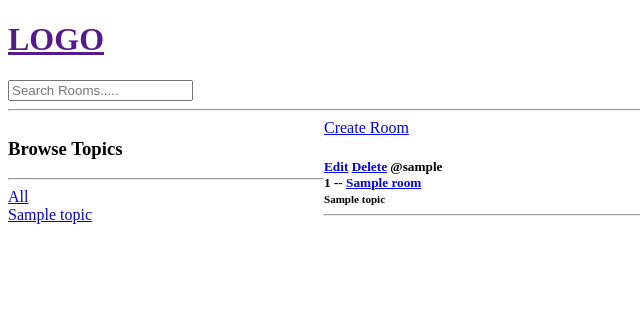
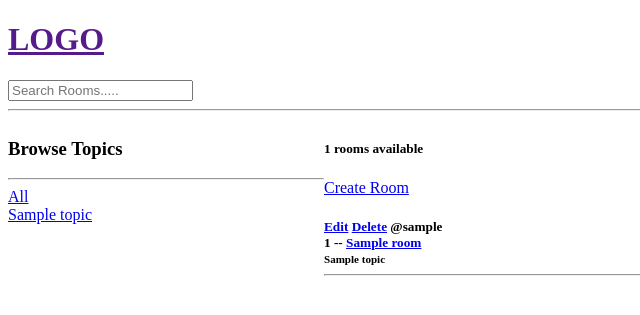
Before and after one commit to Briankurtish/studybud, a Django app: template base/templates/base/home.html in a window 1280 px wide. Shown: the top 315 px of the page, without its empty margins (0-640 px from the left). Run offline with Django 4.2, Linux system fonts and the light colour scheme; the template is opened without the code that fills it: most values are stand-ins (such as "Sample title", 1, 10 or a date in 2020).

Commit message:
added the room count option on the home.html

```diff
--- a/base/templates/base/home.html
+++ b/base/templates/base/home.html
@@ -29,7 +29,7 @@
     </div>
 
     <div>
-
+        <h5>{{rooms.count}} rooms available</h5>
         <a href="{% url 'create-room' %}">Create Room</a>
     <div>
         {% for room in rooms %}
--- a/base/views.py
+++ b/base/views.py
@@ -20,6 +20,7 @@ def home(request):
     )
 
     topics = Topic.objects.all()
+    room_count = rooms.count
 
     context = {'rooms': rooms, 'topics': topics}
     return render(request, 'base/home.html', context)
```
